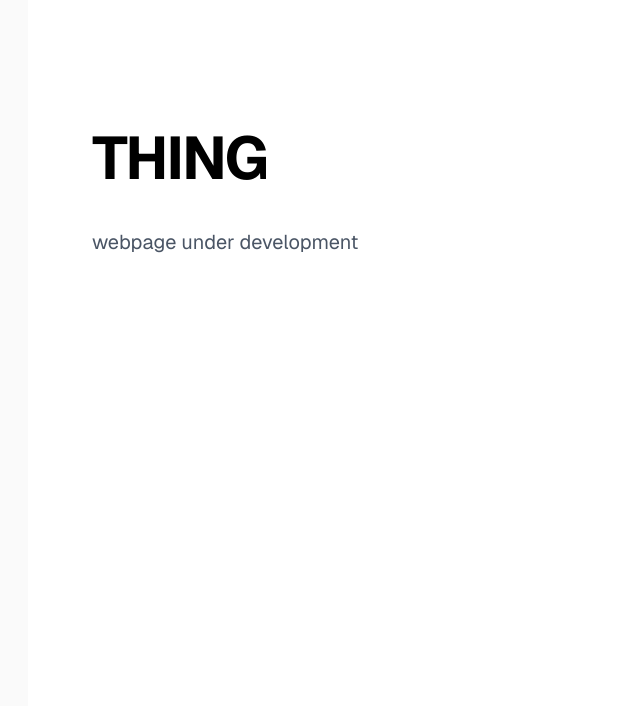
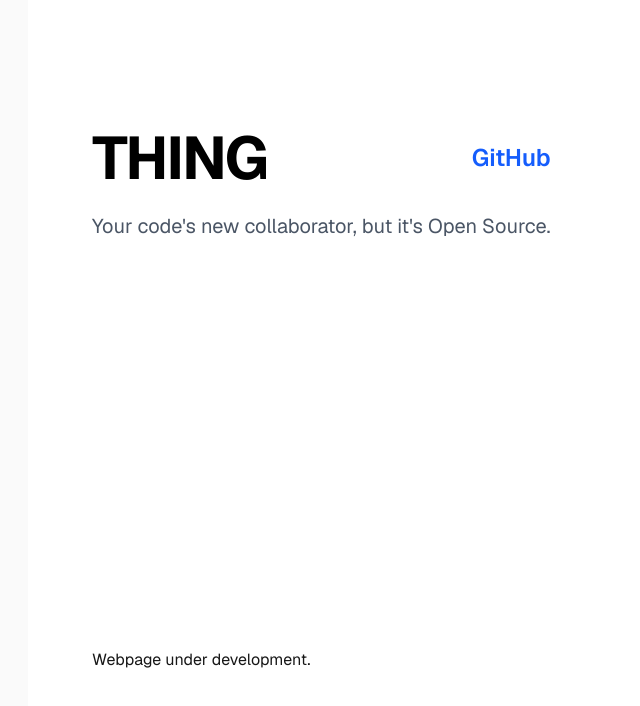
Before and after one commit to Shubham-355/thing-web, a Next.js app: page / in a window 1280 px wide. Shown: the top 706 px of the page, without its empty margins (228-868 px from the left). Built offline with nearby package versions, Linux system fonts and the light colour scheme.

Commit message:
still under dev

```diff
--- a/app/page.tsx
+++ b/app/page.tsx
@@ -4,13 +4,24 @@ export default function Home() {
     <div className="flex min-h-screen items-center justify-center bg-zinc-50 font-sans dark:bg-black">
       <main className="flex min-h-screen w-full max-w-3xl flex-col items-center justify-between py-32 px-16 bg-white dark:bg-black sm:items-start">
         <div className="flex flex-col items-center gap-6 text-center sm:items-start sm:text-left">
-          <h1 className="text-6xl font-bold tracking-tight text-black dark:text-zinc-50 mb-4">
-            THING
-          </h1>
+          <div className="flex items-center justify-between w-full gap-8">
+            <h1 className="text-6xl font-bold tracking-tight text-black dark:text-zinc-50">
+              THING
+            </h1>
+            <a
+              href="https://github.com/Shubham-355/thing"
+              target="_blank"
+              rel="noopener noreferrer"
+              className="text-2xl font-semibold text-blue-600 dark:text-blue-400 hover:underline"
+            >
+              GitHub
+            </a>
+          </div>
           <p className="text-xl text-gray-600 dark:text-gray-400">
-            webpage under development
+            Your code's new collaborator, but it's Open Source.
           </p>
         </div>
+        Webpage under development.
       </main>
     </div>
   );
```
